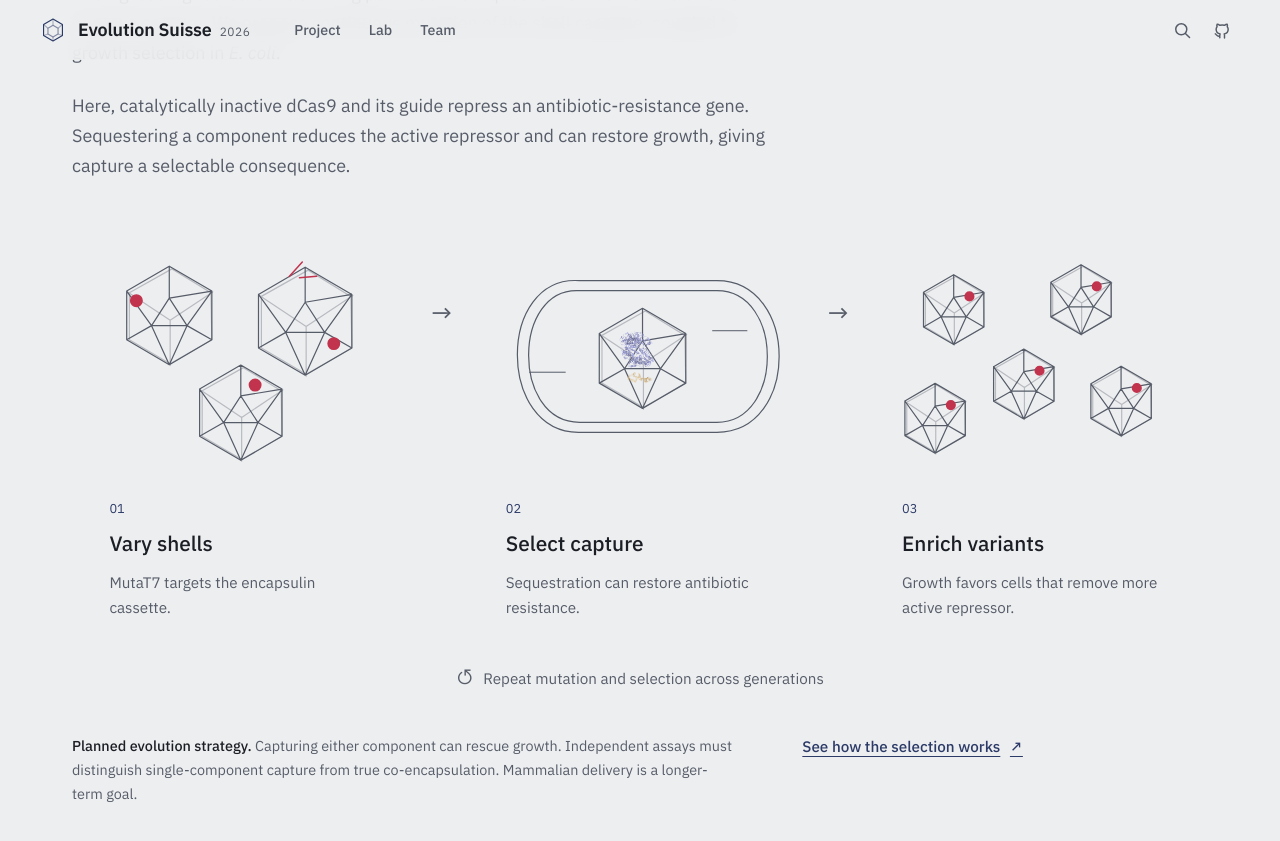
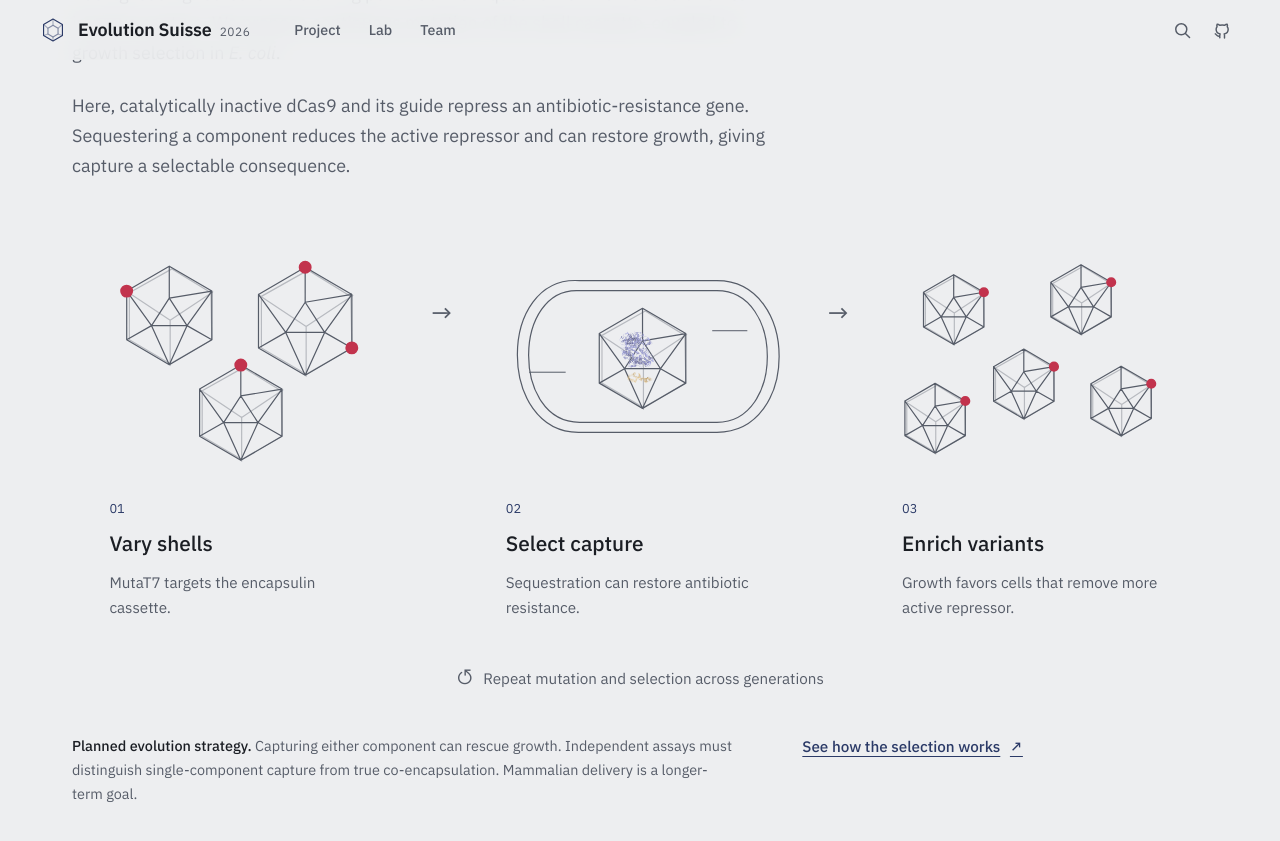
Before and after one commit to idec-teams/2026_Evolution_Suisse_2026, an MkDocs documentation site: the page built from docs/index.md, in a window 1280 px wide and 900 px high, scrolled down 2905 px. Shown: the top 841 px of the window. Built offline with MkDocs 1.6.1, drawn with Linux system fonts in a browser that asks for light colours.

Commit message:
Anchor evolution-figure mutation marks to cage vertices
Marks were hard-coded absolute positions that drifted from the cages.
A mark() macro now places each on a vertex using the cage's own transform.

Co-Authored-By: Claude Sonnet 5.5 <noreply@anthropic.com>

```diff
--- a/theme/partials/overview-figures.html
+++ b/theme/partials/overview-figures.html
@@ -11,6 +11,10 @@
   <path d="M0-55 48-27 48 28 0 56-48 28-48-27Z M0-55 0-19 48-27 20 12 48 28 M0-19-20 12-48-27 M-48 28-20 12 0 56 20 12 0-19 M-20 12H20"/>
   <path class="molecule__ghost" d="M2-53 46-26 47 27 0 54-46 27-46-26Z M-48-27 0 5 48-27 M0 5V56"/>
 </g>
+{%- endmacro %}
+{# A mutation mark sitting on vertex (vx, vy) of a cage drawn with the same (x, y, scale). #}
+{% macro mark(x, y, scale, vx, vy, r=4) -%}
+<circle class="mutation-marks" cx="{{ (x + vx * scale)|round(1) }}" cy="{{ (y + vy * scale)|round(1) }}" r="{{ r }}"/>
 {%- endmacro %}
 {% macro delivery() -%}
 <svg class="overview__art delivery-art" viewBox="0 0 600 510" role="img" aria-labelledby="delivery-title delivery-desc">
@@ -87,7 +91,7 @@
   <figure class="evolution-step">
     <svg class="overview__art" viewBox="0 0 240 200" role="img" aria-label="Generate shell variants through targeted mutation">
       {{ cage(68, 72, 0.62) }} {{ cage(163, 76, 0.68) }} {{ cage(118, 140, 0.6) }}
-      <g class="mutation-marks" data-overview-mutations><circle cx="45" cy="62" r="4"/><circle cx="183" cy="92" r="4"/><circle cx="128" cy="121" r="4"/><path d="m152 45 9-10 m-2 11 12-1"/></g>
+      <g data-overview-mutations>{{ mark(68, 72, 0.62, -48, -27) }}{{ mark(163, 76, 0.68, 48, 28) }}{{ mark(118, 140, 0.6, 0, -55) }}{{ mark(163, 76, 0.68, 0, -55) }}</g>
     </svg>
     <figcaption><span class="step-index">01</span><strong>Vary shells</strong><span>MutaT7 targets the encapsulin cassette.</span></figcaption>
   </figure>
@@ -103,7 +107,7 @@
   <span class="cycle-arrow" aria-hidden="true">→</span>
   <figure class="evolution-step">
     <svg class="overview__art" viewBox="0 0 240 200" role="img" aria-label="Enrich variants through repeated growth selection">
-      {% for x,y in [(62,68),(151,61),(111,120),(179,132),(49,144)] %}{{ cage(x,y,0.44) }}<circle class="mutation-marks" cx="{{ x+11 }}" cy="{{ y-9 }}" r="3"/>{% endfor %}
+      {% for x,y in [(62,68),(151,61),(111,120),(179,132),(49,144)] %}{{ cage(x,y,0.44) }}{{ mark(x, y, 0.44, 48, -27, 3) }}{% endfor %}
     </svg>
     <figcaption><span class="step-index">03</span><strong>Enrich variants</strong><span>Growth favors cells that remove more active repressor.</span></figcaption>
   </figure>
```
